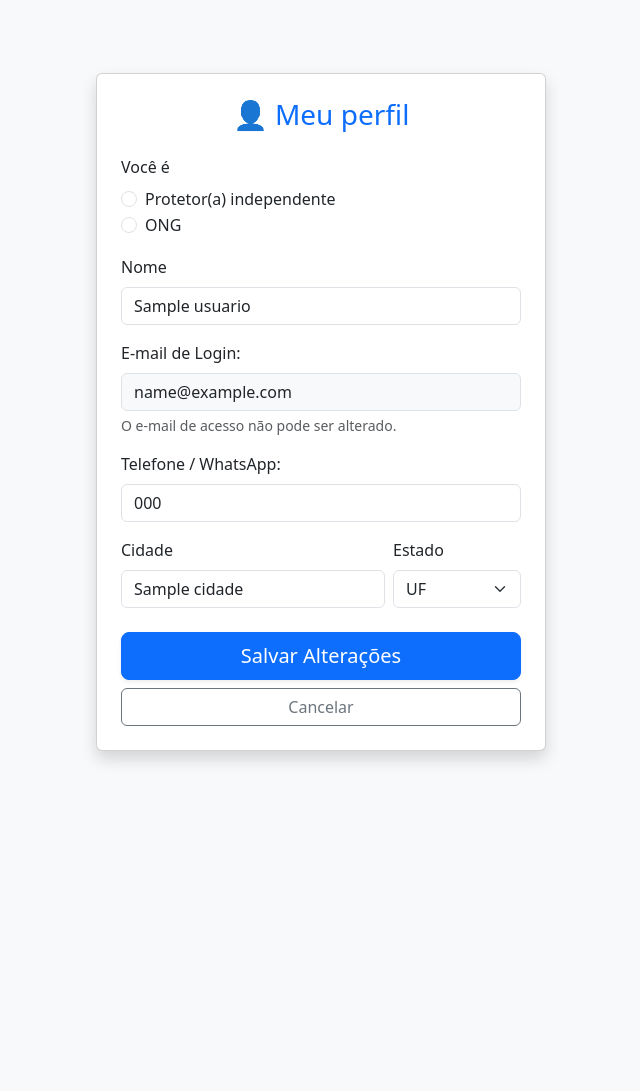
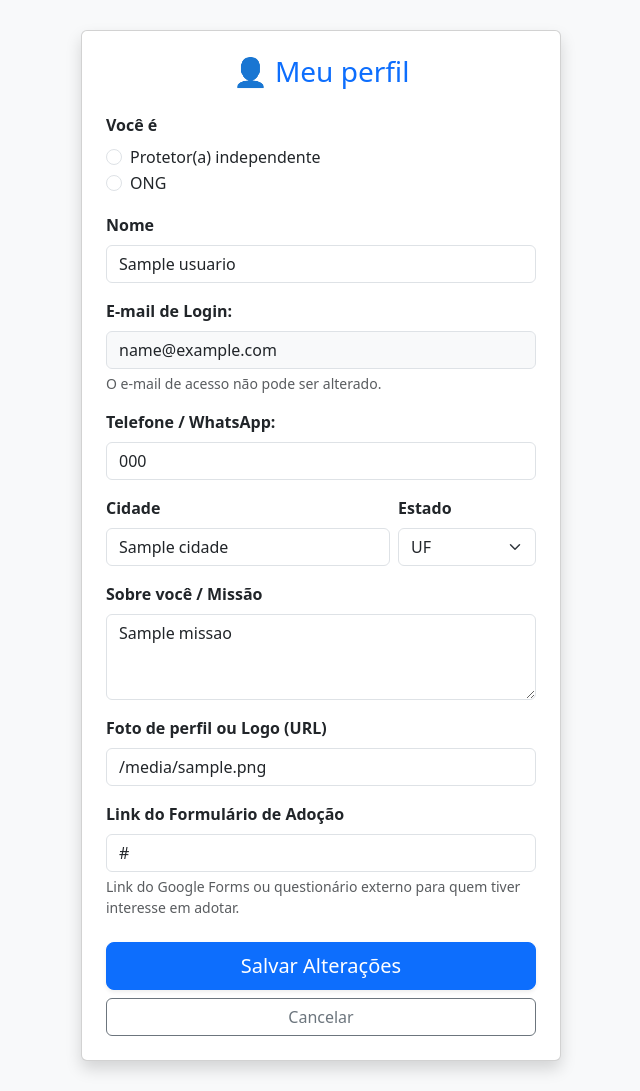
Before and after one commit to gbertaggia/patinhas-protegidas, a Flask app: template templates/editarUsuario.html in a window 1280 px wide. Shown: the whole page, without its empty margins (319-959 px from the left). Before the commit the page ends 762 px from the top, so only its background shows below. Run offline with Flask 3, Linux system fonts and the light colour scheme; the template is opened without the code that fills it: most values are stand-ins (such as "Sample title", 1, 10 or a date in 2020); parts of the project's set-up code (start-up, migrations or seed data) failed here and were passed over.

Commit message:
reparos no update do cadastro

```diff
--- a/routes/auth.py
+++ b/routes/auth.py
@@ -59,11 +59,11 @@ def criar_conta():
     tipo = request.form.get('tipo')
     cidade = (request.form.get('cidade') or '').strip()
     uf = request.form.get('uf')
-    missao = request.form.get("missao", "").strip()
-    logo_url = request.form.get("logo_url", "").strip()
-    link_formulario_adocao = request.form.get("link_formulario_adocao", "").strip()
+    missao = request.form.get("missao", "").strip() or None
+    logo_url = request.form.get("logo_url", "").strip() or None
+    link_formulario_adocao = request.form.get("link_formulario_adocao", "").strip() or None
 
-    # Validação no servidor: o HTML também exige os campos, mas ele pode ser burlado
+    # Validação no servidor
     if not email or not senha:
         return _pagina_de_erro('Preencha e-mail e senha.', '/cadastro', 'Voltar ao cadastro')
     erro = _validar_perfil(nome, tipo, cidade, uf)
@@ -74,7 +74,6 @@ def criar_conta():
         conexao = conectar_banco()
         cursor = conexao.cursor()
 
-        # Trava de segurança: não permite dois cadastros com o mesmo e-mail
         cursor.execute("SELECT id FROM usuarios WHERE email = %s", (email,))
         usuario_existente = cursor.fetchone()
 
@@ -94,7 +93,10 @@ def criar_conta():
             INSERT INTO usuarios (nome, email, senha, telefone, tipo, cidade, uf, missao, logo_url, link_formulario_adocao)
             VALUES (%s, %s, %s, %s, %s, %s, %s, %s, %s, %s)
         """
-        valores = (nome, email, generate_password_hash(senha), telefone, tipo, cidade, uf, missao, logo_url, link_formulario_adocao)
+        valores = (
+            nome, email, generate_password_hash(senha), telefone, tipo, cidade, uf,
+            missao, logo_url, link_formulario_adocao
+        )
 
         cursor.execute(comando_sql, valores)
         conexao.commit()
@@ -125,7 +127,6 @@ def fazer_login():
         conexao = conectar_banco()
         cursor = conexao.cursor(pymysql.cursors.DictCursor)
 
-        # Busca só pelo e-mail: a senha é conferida no Python, não no SQL
         cursor.execute("SELECT id, nome, email, senha FROM usuarios WHERE email = %s", (email_digitado,))
         usuario = cursor.fetchone()
 
@@ -133,10 +134,8 @@ def fazer_login():
         if usuario:
             senha_salva = usuario['senha']
             if senha_salva.startswith(('scrypt:', 'pbkdf2:')):
-                # Conta nova: a senha guardada é um hash
                 senha_correta = check_password_hash(senha_salva, senha_digitada)
             elif senha_salva == senha_digitada:
-                # Conta antiga (senha em texto puro): entra e já converte para hash
                 senha_correta = True
                 cursor.execute("UPDATE usuarios SET senha = %s WHERE id = %s",
                                (generate_password_hash(senha_digitada), usuario['id']))
@@ -169,6 +168,9 @@ def editar_perfil_usuario():
         novo_tipo = request.form.get('tipo')
         nova_cidade = (request.form.get('cidade') or '').strip()
         novo_uf = request.form.get('uf')
+        novo_missao = request.form.get('missao', '').strip() or None
+        novo_logo_url = request.form.get('logo_url', '').strip() or None
+        novo_link_formulario = request.form.get('link_formulario_adocao', '').strip() or None
 
         erro = _validar_perfil(novo_nome, novo_tipo, nova_cidade, novo_uf)
         if erro:
@@ -178,12 +180,19 @@ def editar_perfil_usuario():
         cursor = conexao.cursor()
         try:
             cursor.execute(
-                "UPDATE usuarios SET nome = %s, telefone = %s, tipo = %s, cidade = %s, uf = %s WHERE id = %s",
-                (novo_nome, novo_telefone, novo_tipo, nova_cidade, novo_uf, id_usuario),
+                """
+                UPDATE usuarios
+                SET tipo = %s, nome = %s, telefone = %s, cidade = %s, uf = %s,
+                    missao = %s, logo_url = %s, link_formulario_adocao = %s
+                WHERE id = %s
+                """,
+                (
+                    novo_tipo, novo_nome, novo_telefone, nova_cidade, novo_uf,
+                    novo_missao, novo_logo_url, novo_link_formulario, id_usuario
+                )
             )
             conexao.commit()
 
-            # Atualiza o nome na sessão para o painel mostrar o texto de boas-vindas novo
             session['nome_usuario'] = novo_nome
 
             return redirect('/painel')
@@ -194,15 +203,22 @@ def editar_perfil_usuario():
             cursor.close()
             conexao.close()
 
-    # Método GET: busca os dados atuais para preencher a tela (sem a senha)
+    # Método GET: busca os dados atuais para preencher a tela
     conexao = conectar_banco()
     cursor = conexao.cursor(pymysql.cursors.DictCursor)
-    cursor.execute(
-        "SELECT nome, email, telefone, tipo, cidade, uf FROM usuarios WHERE id = %s", (id_usuario,)
-    )
-    usuario = cursor.fetchone()
-    cursor.close()
-    conexao.close()
+    try:
+        cursor.execute(
+            """
+            SELECT id, nome, email, telefone, cidade, uf, tipo, missao, logo_url, link_formulario_adocao
+            FROM usuarios
+            WHERE id = %s
+            """,
+            (id_usuario,)
+        )
+        usuario = cursor.fetchone()
+    finally:
+        cursor.close()
+        conexao.close()
 
     return render_template('editarUsuario.html', usuario=usuario, ufs=UFS)
 
--- a/static/js/cadastro.js
+++ b/static/js/cadastro.js
@@ -1,17 +1,53 @@
-// Ajusta o texto do campo de nome conforme o perfil escolhido (protetor ou ONG).
 const rotulosDoNome = {
   PROTETOR: 'Seu nome completo',
   ONG: 'Nome da ONG',
 };
 
-function atualizarRotuloDoNome() {
-  const escolhido = document.querySelector('input[name="tipo"]:checked');
-  const rotulo = document.querySelector('label[for="nome"]');
-  rotulo.textContent = escolhido ? rotulosDoNome[escolhido.value] : 'Nome';
+const rotulosMissao = {
+  PROTETOR: 'Sobre você e seus resgates',
+  ONG: 'Missão da ONG',
+};
+
+const placeholdersMissao = {
+  PROTETOR: 'Conte um pouco sobre como você resgata e cuida dos animais...',
+  ONG: 'Conte brevemente o propósito, histórico e missão da organização...',
+};
+
+const rotulosLogo = {
+  PROTETOR: 'Sua Foto de Perfil (URL)',
+  ONG: 'Logo da ONG (URL)',
+};
+
+function atualizarTextosFormulario() {
+  const radioSelecionado = document.querySelector('input[name="tipo"]:checked');
+  if (!radioSelecionado) return;
+
+  const tipo = radioSelecionado.value;
+
+  // Atualiza nome
+  const rotuloNome = document.querySelector('label[for="nome"]');
+  if (rotuloNome) {
+    rotuloNome.textContent = rotulosDoNome[tipo] || 'Nome';
+  }
+
+  // Atualiza missão/sobre
+  const rotuloMissao = document.getElementById('label-missao');
+  const inputMissao = document.getElementById('missao');
+  if (rotuloMissao && inputMissao) {
+    rotuloMissao.textContent = rotulosMissao[tipo];
+    inputMissao.placeholder = placeholdersMissao[tipo];
+  }
+
+  // Atualiza foto/logo
+  const rotuloLogo = document.getElementById('label-logo');
+  if (rotuloLogo) {
+    rotuloLogo.textContent = rotulosLogo[tipo];
+  }
 }
 
 document.querySelectorAll('input[name="tipo"]').forEach((opcao) => {
-  opcao.addEventListener('change', atualizarRotuloDoNome);
+  opcao.addEventListener('change', atualizarTextosFormulario);
 });
 
-atualizarRotuloDoNome();
+// Executa uma vez ao carregar
+atualizarTextosFormulario();
--- a/templates/editarUsuario.html
+++ b/templates/editarUsuario.html
@@ -11,9 +11,9 @@
             display: flex;
             align-items: center;
             justify-content: center;
-            padding: 20px 0;
+            padding: 30px 0;
         }
-        @media (max-width: 450px) {
+        @media (max-width: 480px) {
             .card { border: none; box-shadow: none !important; background-color: transparent !important; }
             body { background-color: #fff !important; }
         }
@@ -22,13 +22,13 @@
 <body class="bg-light">
 
     <div class="container d-flex justify-content-center">
-        <div class="card shadow p-4 mt-4" style="width: 100%; max-width: 450px;">
+        <div class="card shadow p-4" style="width: 100%; max-width: 480px;">
             <h3 class="text-center text-primary mb-4">👤 Meu perfil</h3>
 
             <form method="POST" action="{{ url_for('auth.editar_perfil_usuario') }}">
 
                 <fieldset class="mb-3">
-                    <legend class="form-label fs-6">Você é</legend>
+                    <legend class="form-label fs-6 fw-bold">Você é</legend>
                     <div class="form-check">
                         <input class="form-check-input" type="radio" name="tipo" id="tipo-protetor" value="PROTETOR" {% if usuario.tipo == 'PROTETOR' %}checked{% endif %} required>
                         <label class="form-check-label" for="tipo-protetor">Protetor(a) independente</label>
@@ -40,28 +40,28 @@
                 </fieldset>
 
                 <div class="mb-3">
-                    <label for="nome" class="form-label">Nome</label>
+                    <label for="nome" class="form-label fw-bold">Nome</label>
                     <input type="text" id="nome" name="nome" class="form-control" value="{{ usuario.nome }}" required>
                 </div>
 
                 <div class="mb-3">
-                    <label for="email" class="form-label">E-mail de Login:</label>
+                    <label for="email" class="form-label fw-bold">E-mail de Login:</label>
                     <input type="email" id="email" class="form-control bg-light" value="{{ usuario.email }}" readonly>
                     <div class="form-text text-muted">O e-mail de acesso não pode ser alterado.</div>
                 </div>
 
                 <div class="mb-3">
-                    <label for="telefone" class="form-label">Telefone / WhatsApp:</label>
+                    <label for="telefone" class="form-label fw-bold">Telefone / WhatsApp:</label>
                     <input type="text" id="telefone" name="telefone" class="form-control" value="{{ usuario.telefone if usuario.telefone else '' }}" placeholder="(00) 00000-0000">
                 </div>
 
-                <div class="row g-2 mb-4">
+                <div class="row g-2 mb-3">
                     <div class="col-8">
-                        <label for="cidade" class="form-label">Cidade</label>
+                        <label for="cidade" class="form-label fw-bold">Cidade</label>
                         <input type="text" class="form-control" id="cidade" name="cidade" maxlength="100" value="{{ usuario.cidade if usuario.cidade else '' }}" required>
                     </div>
                     <div class="col-4">
-                        <label for="uf" class="form-label">Estado</label>
+                        <label for="uf" class="form-label fw-bold">Estado</label>
                         <select class="form-select" id="uf" name="uf" required>
                             <option value="">UF</option>
                             {% for sigla in ufs %}
@@ -69,6 +69,23 @@
                             {% endfor %}
                         </select>
                     </div>
+                </div>
+
+                <!-- Novos campos adicionados -->
+                <div class="mb-3">
+                    <label for="missao" id="label-missao" class="form-label fw-bold">Sobre você / Missão</label>
+                    <textarea class="form-control" id="missao" name="missao" rows="3" placeholder="Conte brevemente sobre sua causa ou trabalho com animais...">{{ usuario.missao if usuario.missao else '' }}</textarea>
+                </div>
+
+                <div class="mb-3">
+                    <label for="logo_url" id="label-logo" class="form-label fw-bold">Foto de perfil ou Logo (URL)</label>
+                    <input type="url" class="form-control" id="logo_url" name="logo_url" value="{{ usuario.logo_url if usuario.logo_url else '' }}" placeholder="https://exemplo.com/foto.png">
+                </div>
+
+                <div class="mb-4">
+                    <label for="link_formulario_adocao" class="form-label fw-bold">Link do Formulário de Adoção</label>
+                    <input type="url" class="form-control" id="link_formulario_adocao" name="link_formulario_adocao" value="{{ usuario.link_formulario_adocao if usuario.link_formulario_adocao else '' }}" placeholder="https://forms.gle/exemplo">
+                    <div class="form-text text-muted">Link do Google Forms ou questionário externo para quem tiver interesse em adotar.</div>
                 </div>
 
                 <button type="submit" class="btn btn-primary w-100 btn-lg shadow-sm">Salvar Alterações</button>
--- a/templates/publico.html
+++ b/templates/publico.html
@@ -172,9 +172,7 @@
           <p id="ong-local"></p>
           <p id="ong-descricao"></p>
 
-          <a id="ong-link-formulario" class="outline-button hidden" href="#" target="_blank" rel="noopener noreferrer" style="margin-top: 12px;">
-            📋 Preencher Formulário de Adoção
-          </a>
+
         </div>
       </section>
 
```
Also changed, not shown: templates/cadastro.html (+16 -12 lines).
